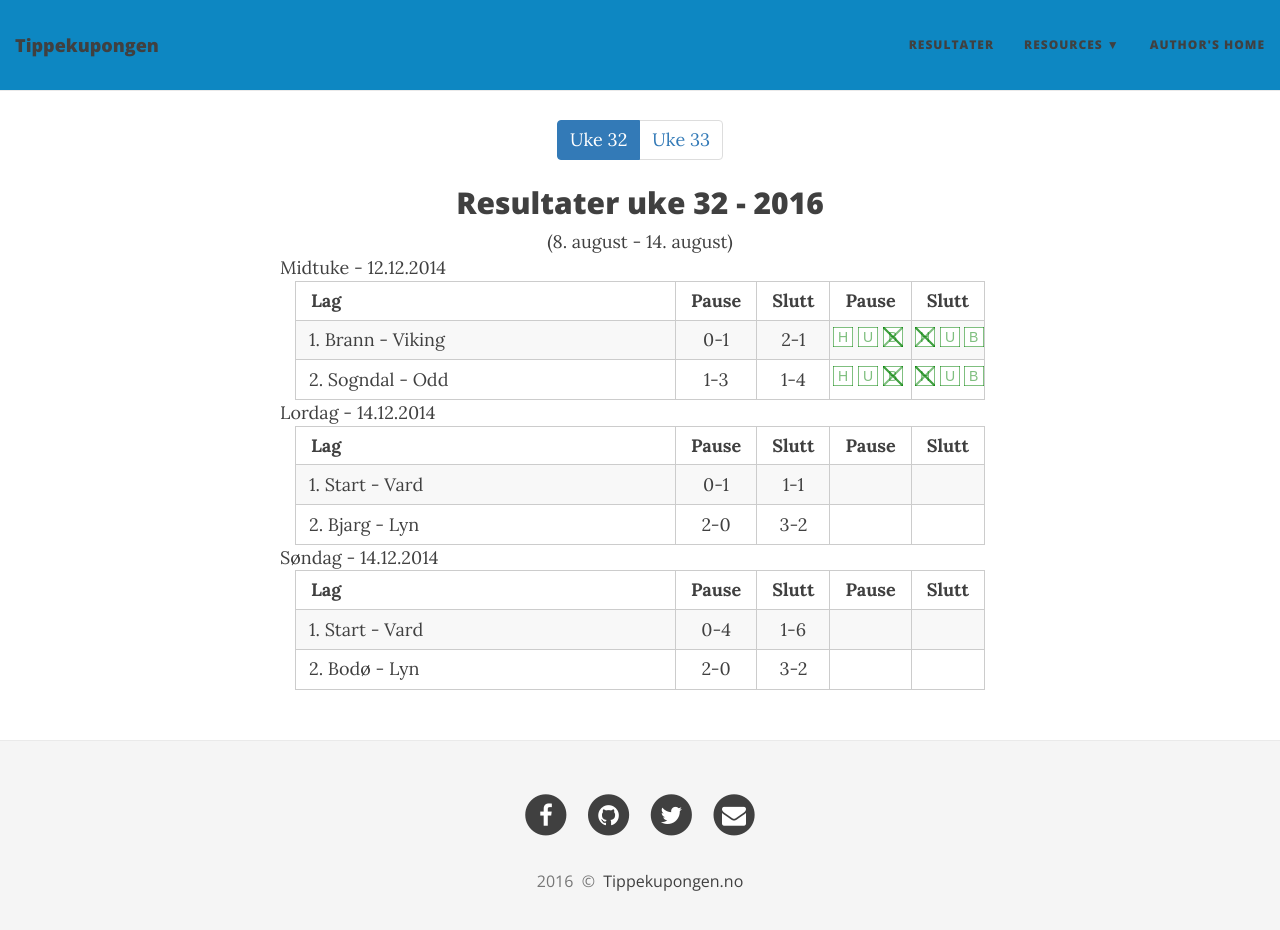
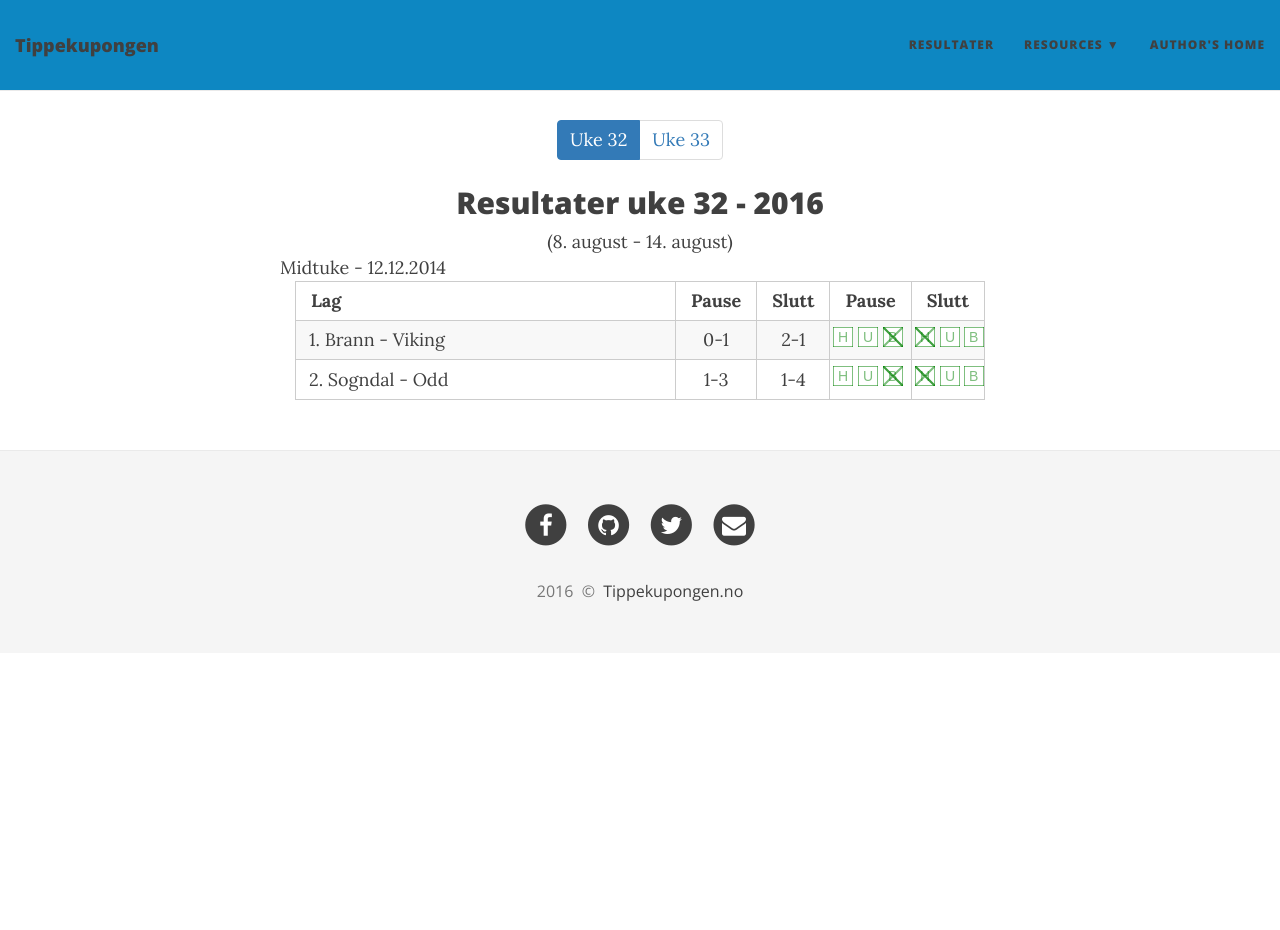
Before and after one commit to larsmathiesen/tippekupongen, a Jekyll site: the page built from _tipping/2016-32.md, in a window 1280 px wide and 943 px high. Shown: the top 930 px of the window. Built offline with Jekyll 4.4.1, drawn with Linux system fonts in a browser that asks for light colours; nearby versions of some CDN libraries.

Commit message:
Byttet til en kupong pr fil

```diff
--- a/_data/2016-32.json
+++ b/_data/2016-32.json
@@ -1,6 +1,6 @@
 {
-  "Midtuke": {
-    "dato": "12.12.2014",
+  "dag":"Midtuke",
+  "dato": "12.12.2014",
 	"Matches":
 		{
 			"1":
@@ -22,53 +22,6 @@
         "ResultatMarkering": "H"
 			}
 		}
-  },
-  "Lordag": {
-    "dato": "14.12.2014",
-	"Matches":
-		{
-			"1":
-			{
-				"Hometeam": "Start",
-				"Awayteam": "Vard",
-				"Result": "1-1",
-				"PauseResult": "0-1",
-        "PauseMarkering": "B",
-        "ResultatMarkering": "H"
-			},
-			"2":
-			{
-				"Hometeam": "Bjarg",
-				"Awayteam": "Lyn",
-				"Result": "3-2",
-				"PauseResult": "2-0",
-        "PauseMarkering": "B",
-        "ResultatMarkering": "H"
-			}
-		}
-  },
-  "Søndag": {
-    "dato": "14.12.2014",
-	"Matches":
-		{
-			"1":
-			{
-				"Hometeam": "Start",
-				"Awayteam": "Vard",
-				"Result": "1-6",
-				"PauseResult": "0-4",
-        "PauseMarkering": "B",
-        "ResultatMarkering": "H"
-			},
-			"2":
-			{
-				"Hometeam": "Bodø",
-				"Awayteam": "Lyn",
-				"Result": "3-2",
-				"PauseResult": "2-0",
-        "PauseMarkering": "B",
-        "ResultatMarkering": "H"
-			}
-		}
+
   }
 }
--- a/_layouts/tipping.html
+++ b/_layouts/tipping.html
@@ -10,12 +10,12 @@ layout: base
     <div class="col-lg-8 col-lg-offset-2 col-md-10 col-md-offset-1">
 
 
-      {% assign comments = {{site.data.[page.resultfilename]}} %}
+      {% assign data = {{site.data.[page.resultfilename]}} %}
 
-      {% for it in comments %}
+
 
       <div class="col-md-12">
-      	{{it[0]}} - {{it[1].dato}}
+      	{{data.dag}} - {{data.dato}}
           <div class="col-md-12">
           <table class="">
           		<tr>
@@ -27,7 +27,7 @@ layout: base
                 <th class="col-md-1">Slutt</th>
 
           		</tr>
-      		{% for match in it[1].Matches %}
+          		{% for match in data.Matches %}
 
                 {% assign matchNumberP = {{match[0]}} | append: '-p' %}
                 {% assign matchNumberF = {{match[0]}} | append: '-f' %}
@@ -54,7 +54,7 @@ layout: base
 
       </div>
 
-      {% endfor %}
+
 
 
 
```
Lines whose indentation alone changed are shown as unchanged.
